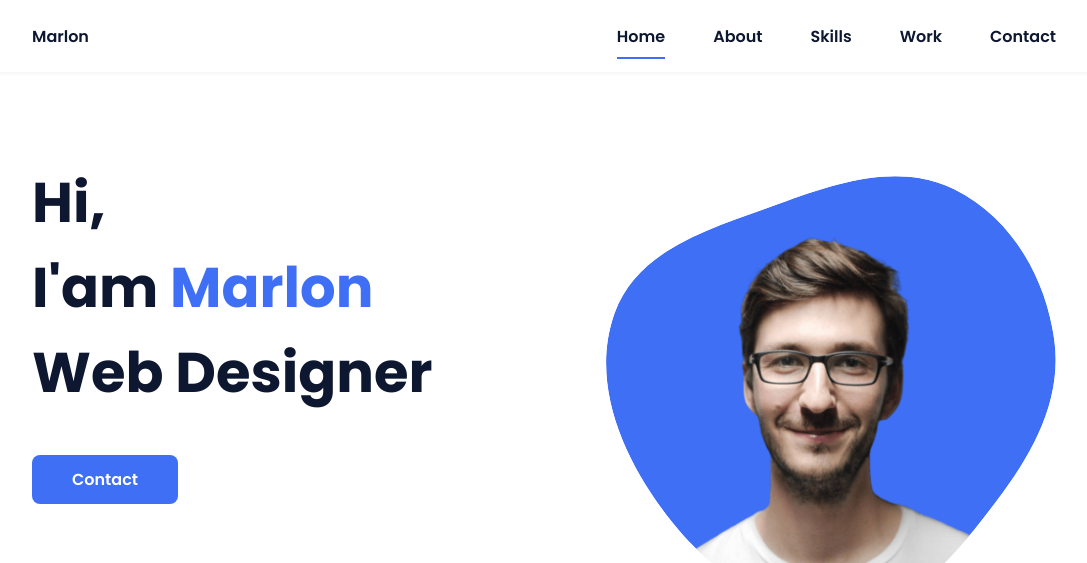
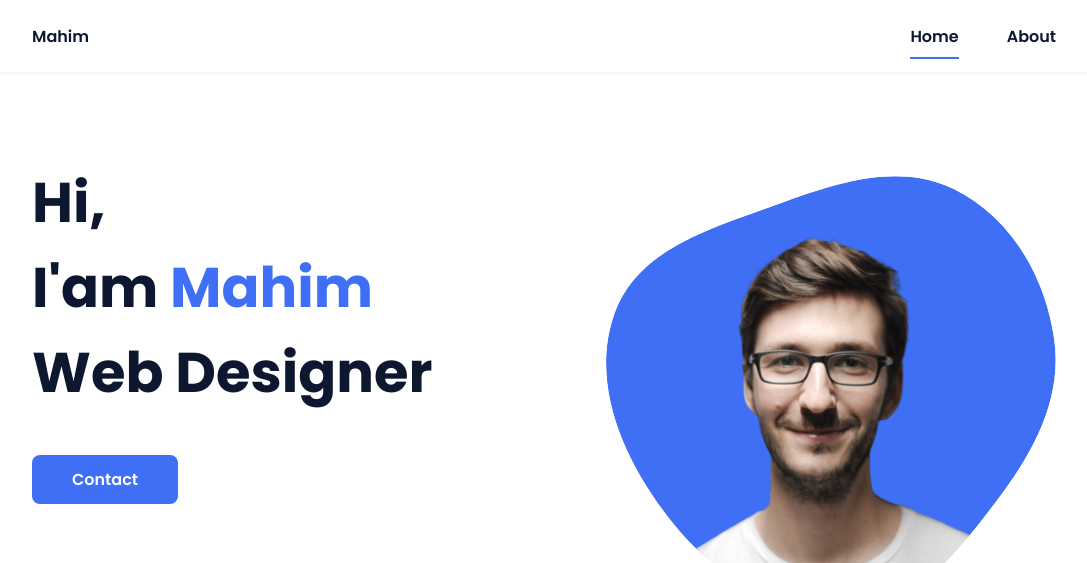
Before and after one commit to RoyceDicki/RoyceDicki.github.io, a plain HTML site: page index.html in a window 1280 px wide. Shown: the top 563 px of the page, without its empty margins (96-1183 px from the left). Drawn offline with nearby package versions, Linux system fonts and the light colour scheme.

Commit message:
Update index.html

```diff
--- a/index.html
+++ b/index.html
@@ -16,17 +16,14 @@
         <header class="l-header">
             <nav class="nav bd-grid">
                 <div>
-                    <a href="#" class="nav__logo">Marlon</a>
+                    <a href="#" class="nav__logo">Mahim</a>
                 </div>
 
                 <div class="nav__menu" id="nav-menu">
                     <ul class="nav__list">
                         <li class="nav__item"><a href="#home" class="nav__link active">Home</a></li>
                         <li class="nav__item"><a href="#about" class="nav__link">About</a></li>
-                        <li class="nav__item"><a href="#skills" class="nav__link">Skills</a></li>
-                        <li class="nav__item"><a href="#work" class="nav__link">Work</a></li>
-                        <li class="nav__item"><a href="#contact" class="nav__link">Contact</a></li>
-                    </ul>
+              </ul>
                 </div>
 
                 <div class="nav__toggle" id="nav-toggle">
@@ -39,7 +36,7 @@
             <!--===== HOME =====-->
             <section class="home bd-grid" id="home">
                 <div class="home__data">
-                    <h1 class="home__title">Hi,<br>I'am <span class="home__title-color">Marlon</span><br> Web Designer</h1>
+                    <h1 class="home__title">Hi,<br>I'am <span class="home__title-color">Mahim</span><br> Web Designer</h1>
 
                     <a href="#" class="button">Contact</a>
                 </div>
```
